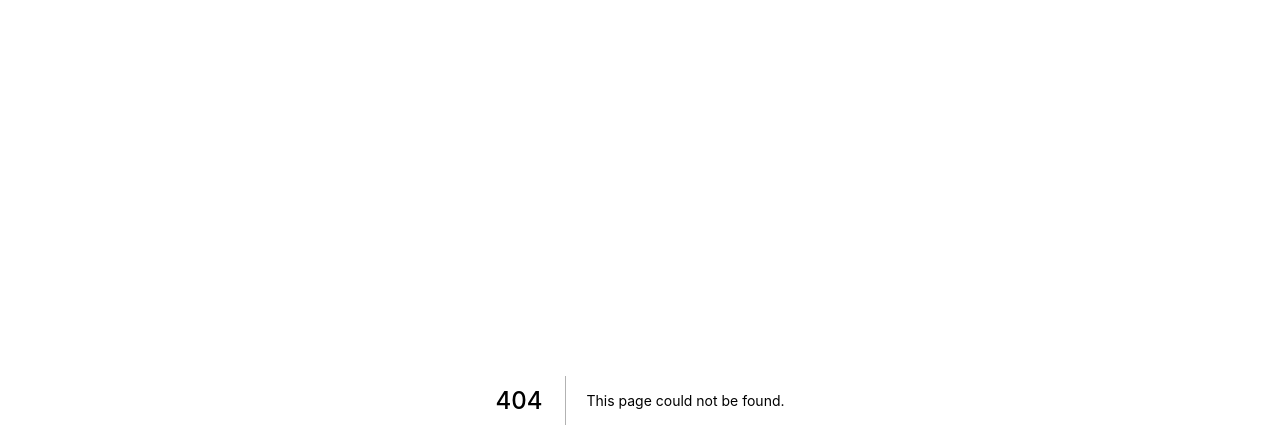
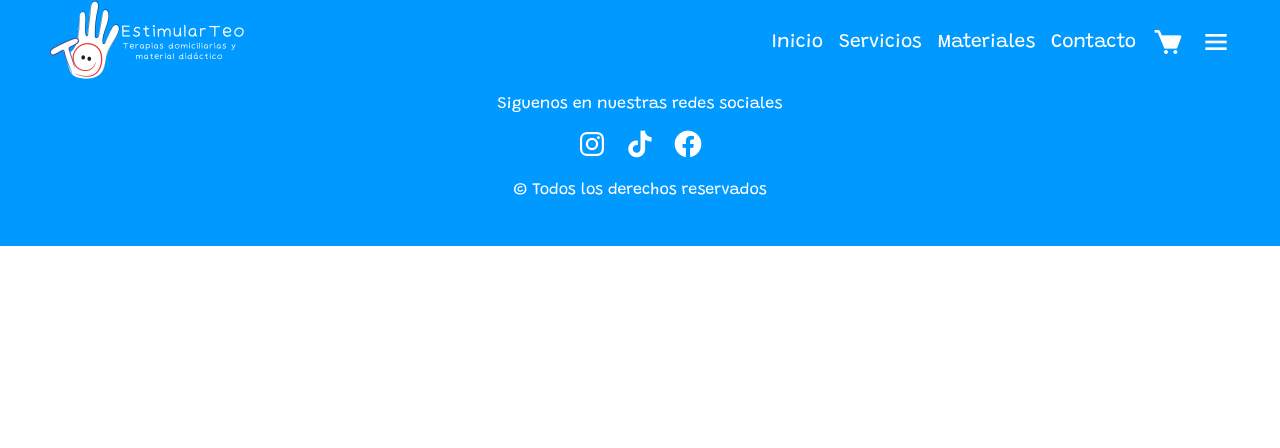
Before and after one commit to JuniorPacheco/estimularTeo, a Next.js app: page /contacto in a window 1280 px wide. Before the commit this address had no page. Shown: the top 448 px of the page. Built offline with nearby package versions, Linux system fonts and the light colour scheme.

Commit message:
arreglando servicios

```diff
--- /dev/null
+++ b/components/Layout.js
@@ -0,0 +1,72 @@
+import Head from 'next/head'
+import Link from 'next/link'
+import React, { useState } from 'react'
+
+const Layout = ({children, pagina}) => {
+  const [cart, setCart] = useState('')
+  const [visibleCart, setVisibleCart] = useState(false)
+  const handleVisibleCart = () => {
+    setVisibleCart(!visibleCart)
+  }
+
+  const handleClickLink = () => {
+    setVisibleCart(false)
+  }
+  return (
+    <div>
+        <Head>
+            <title>EstimularTeo - {pagina}</title>
+            <meta name="description" content='Terapeuta ocupacional, materiales didácticos en fisico y descargables, terapia online, tips y recomendaciones'/>
+            <link href='https://unpkg.com/boxicons@2.1.2/css/boxicons.min.css' rel='stylesheet' />
+        </Head>
+        <header className='headerFull'>
+            <section className='header'>
+                <div className='header__logo'>
+                    <div className='logo__image'>
+                        <Link href={"/"}>
+                            <img src="/logo.png" alt="logo" />
+                        </Link>
+                    </div>
+                </div>
+                <div className='header__items'>
+                    <nav className={`navbar ${visibleCart ? "on" : ""}`}>
+                        <Link href={"/"}>
+                            <a onClick={handleClickLink}>Inicio</a>
+                        </Link>
+                        <Link href={"/servicios"}>
+                            <a onClick={handleClickLink}>Servicios</a>
+                        </Link>
+                        <Link href={"/material"}>
+                            <a onClick={handleClickLink}>Materiales</a>
+                        </Link>
+                        <Link href={"/contacto"}>
+                            <a onClick={handleClickLink}>Contacto</a>
+                        </Link>
+                    </nav>
+                    <i className='bx bxs-cart'></i>
+                    <i onClick={handleVisibleCart} className='bx bx-menu'></i>
+                </div>
+            </section>
+        </header>
+        {children}
+        <footer>
+            <p>Siguenos en nuestras redes sociales</p>
+            <section className='redesSociales'>
+                <a href="https://www.instagram.com/estimularteo/" rel='noreferrer' target={'_blank'}>
+                    <i className='bx bxl-instagram' ></i>
+                </a>
+                <a href="https://www.tiktok.com/@estimularteo1.colombia" rel='noreferrer' target={'_blank'}>
+                    <i className='bx bxl-tiktok' ></i>
+                </a>
+                <a href="https://www.facebook.com/estimularteo-108227358160090" rel='noreferrer' target={'_blank'}>
+                    <i className='bx bxl-facebook-circle' ></i>
+                </a>
+            </section>
+            <p>© Todos los derechos reservados</p>
+        </footer>
+
+    </div>
+  )
+}
+
+export default Layout
--- /dev/null
+++ b/pages/contacto.js
@@ -0,0 +1,16 @@
+import React from 'react'
+import Layout from '../components/Layout'
+
+const Contacto = () => {
+  return (
+    <Layout
+        pagina={"contacto"}
+    >
+        <main>
+            <p>Desde contacto</p>
+        </main>
+    </Layout>
+  )
+}
+
+export default Contacto
--- a/styles/globals.css
+++ b/styles/globals.css
@@ -5,7 +5,7 @@
   --moradoClaro: #f3cbff;
   --rosaClaro: #fce2e4;
   --azulClaro: #c4e5ec;
-  --azul: #38b9ff;
+  --azul: #0099ff;
   --amarilloClaro: #fbfbd4;
   --verdeClaro: #b4fe95;
   --blanco: #fff;
@@ -29,7 +29,7 @@ body {
   margin: 0px;
   padding: 0px;
   font-family: var(--grandstander);
-  background-color: var(--azulClaro);
+  background-color: var(--blanco);
 }
 
 img {
@@ -66,6 +66,7 @@ img {
 
 .header__logo {
   width: 200px;
+  cursor: pointer;
 }
 
 .header__items {
@@ -127,7 +128,7 @@ img {
 /* Inicio */
 
 .inicio {
-  background-color: var(--amarilloClaro);
+  background-color: var(--blanco);
   padding-bottom: 2rem;
   margin-top: 80px;
 }
@@ -169,6 +170,55 @@ img {
   }
 }
 
+.inicio__vermas {
+  margin-top: 1rem;
+  display: flex;
+  justify-content: center;
+}
+
+.inicio__vermas > div:hover {
+  cursor: pointer;
+  color: #da6cac;
+}
+
+.inicio__vermas p {
+  margin: 0;
+}
+
+.inicio__vermas i {
+  font-size: 1.6rem;
+  transform: translateY(0);
+  animation: flotar 2s linear infinite forwards;
+}
+
+@media (min-width: 768px) {
+  .inicio__vermas i {
+    font-size: 2rem;
+  }
+}
+
+@keyframes flotar {
+  0% {
+    transform: translateY(3px);
+  }
+
+  25% {
+    transform: translateY(0px);
+  }
+
+  50% {
+    transform: translateY(-3px);
+  }
+
+  75% {
+    transform: translateY(0);
+  }
+
+  100% {
+    transform: translateY(3px);
+  }
+}
+
 .inicio__imagen--container h1{
   position: absolute;
   margin-top: 0.5rem;
@@ -200,14 +250,15 @@ img {
 
 .servicios {
   background-color: var(--azulClaro);
-  padding: 3rem 1rem 2rem 1rem;
-  margin: 1rem 0;
+  padding: 4rem 1rem 2rem 1rem;
   display: flex;
   justify-content: center;
   align-items: center;
+  min-height: calc(100vh - 260px);
 }
 
 .servicios__container {
+  max-width: 700px;
   position: relative;
   padding: 1rem;
   text-align: center;
@@ -228,6 +279,10 @@ img {
   color: #000;
 }
 
+.servicios__container p {
+  font-size: 1.4rem;
+}
+
 .points {
   display: flex;
   align-items: center;
@@ -241,18 +296,35 @@ img {
   border-radius: 50%;
 }
 
-.servicios__container .servicio:first-of-type {
-  margin-top: 2rem;
+.servicios__disposicion {
+  margin-top: 1rem;
+  display: flex;
+  flex-wrap: wrap;
+  justify-content: center;
+  align-items: center;
+  gap: 2rem;
 }
 
 .servicio {
+  width: 300px;
   display: flex;
   align-items: center;
   flex-direction: column;
+  transition: transform 0.6s ease;
+  cursor: pointer;
+}
+
+.servicio:hover {
+  transform: scale(1.05, 1.05);
+}
+
+.servicio:hover i {
+  transform: scale(1.2, 1.2);
 }
 
 .servicio i {
-  font-size: 1.8rem;
+  font-size: 2.5rem;
+  transition: transform 0.6s ease;
 }
 
 .servicio p {
@@ -260,6 +332,7 @@ img {
   margin-bottom: 1.2rem;
   font-size: 1.2rem;
   padding: 0.4rem 1rem;
+  border-radius: 4px;
 }
 
 .servicios .servicio:nth-child(odd) p {
@@ -269,3 +342,41 @@ img {
 .servicios .servicio:nth-child(even) p {
   background-color: var(--azulClaro);
 }
+
+footer {
+  position: relative;
+  display: flex;
+  justify-content: center;
+  flex-direction: column;
+  align-items: center;
+  overflow: hidden;
+  background-color: var(--azul);
+  padding: 2rem 0;
+  color: var(--blanco);
+}
+
+footer img {
+  position: absolute;
+  z-index: -1;
+  left: 0;
+  right: 0;
+  bottom: 0;
+  top: 0;
+}
+
+.redesSociales {
+  display: flex;
+  justify-content: center;
+  gap: 1rem;
+  color: var(--blanco);
+  font-size: 2rem;
+}
+
+.redesSociales a {
+  color: var(--blanco);
+  text-decoration: none;
+}
+
+.redesSociales a:hover {
+  color: var(--negro);
+}
```
Also changed, not shown: pages/index.js (+19 -71 lines), pages/material.js (added, +16 -0 lines), pages/servicios.js (added, +52 -0 lines), public/wave.svg (added).
